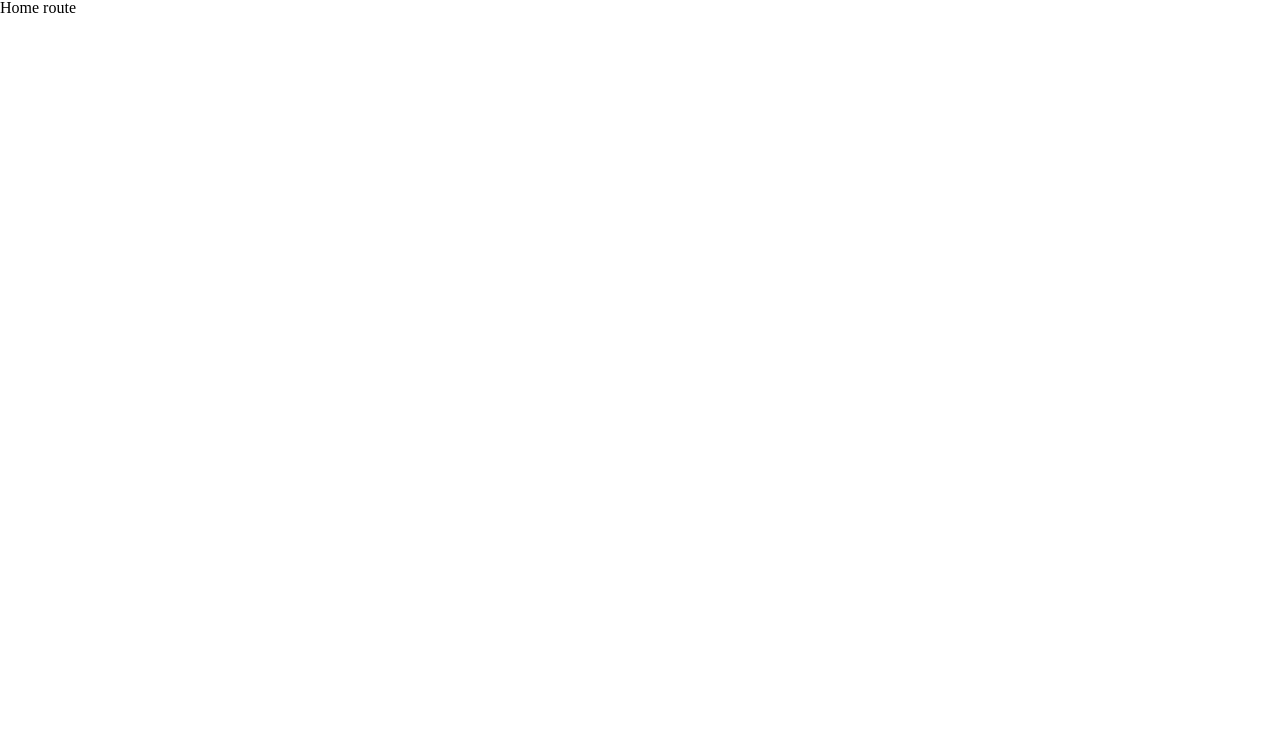
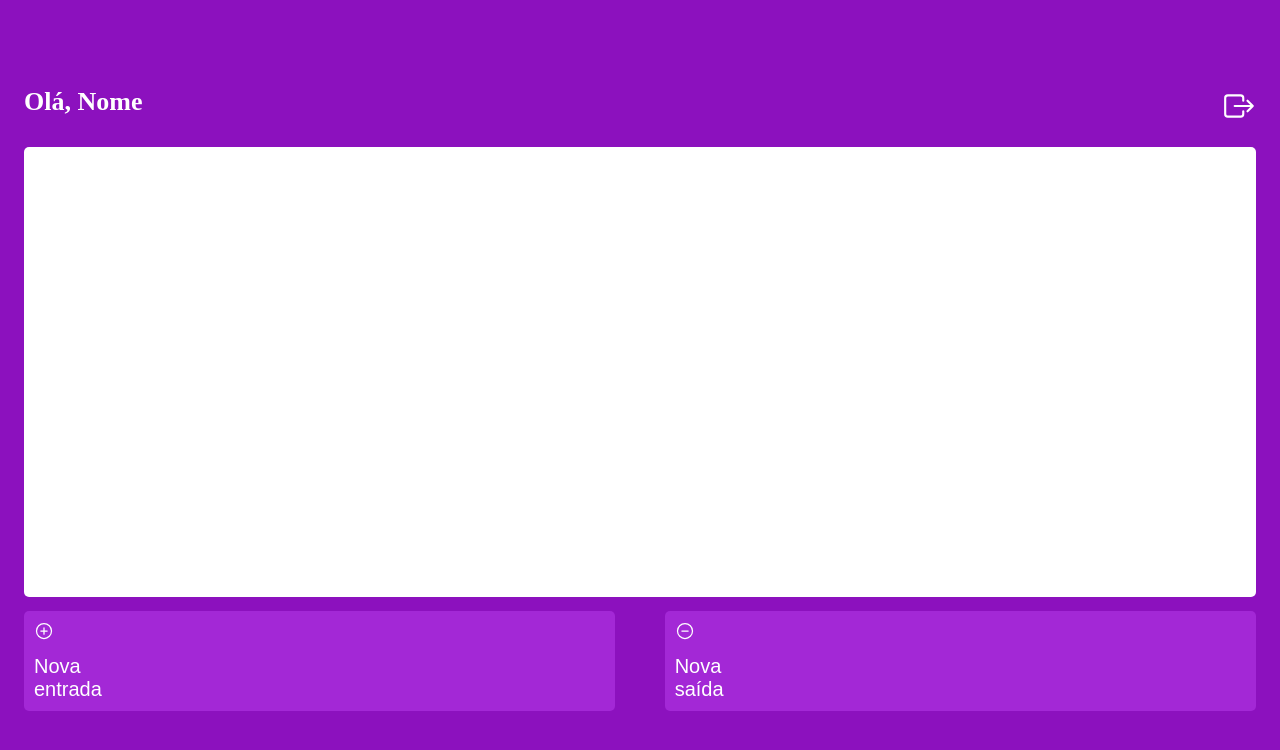
Before and after one commit to pgeovany/My-Wallet, a React (Create React App) app: page /home in a window 1280 px wide. Shown: the top 750 px of the page. Built offline with nearby package versions, Linux system fonts and the light colour scheme.

Commit message:
feat: implement basic layout for home screen

```diff
--- a/public/index.html
+++ b/public/index.html
@@ -3,6 +3,14 @@
   <head>
     <meta charset="utf-8" />
     <meta name="viewport" content="width=device-width, initial-scale=1" />
+    <script
+      type="module"
+      src="https://unpkg.com/ionicons@5.4.0/dist/ionicons/ionicons.esm.js"
+    ></script>
+    <script
+      nomodule=""
+      src="https://unpkg.com/ionicons@5.4.0/dist/ionicons/ionicons.js"
+    ></script>
     <title>MyWallet</title>
   </head>
   <body>
--- a/src/Components/Home/Home.js
+++ b/src/Components/Home/Home.js
@@ -1,3 +1,91 @@
+import { Link, useNavigate } from "react-router-dom";
+import { useState, useContext } from "react";
+import axios from "axios";
+import styled from "styled-components";
+import UserContext from "../contexts/UserContext";
+
 export default function Home() {
-  return <>Home route</>;
+  return (
+    <Container>
+      <Header>
+        <h1>Olá, Nome</h1>
+        <ion-icon name="exit-outline"></ion-icon>
+      </Header>
+      <TransactionsContainer></TransactionsContainer>
+      <ButtonsContainer>
+        <Button>
+          <ion-icon name="add-circle-outline"></ion-icon>
+          <div>
+            <p>Nova</p>
+            <p>entrada</p>
+          </div>
+        </Button>
+        <Button>
+          <ion-icon name="remove-circle-outline"></ion-icon>
+          <div>
+            <p>Nova</p>
+            <p>saída</p>
+          </div>
+        </Button>
+      </ButtonsContainer>
+    </Container>
+  );
 }
+
+const Container = styled.div`
+  justify-content: center;
+  background-color: #8c11be;
+  display: flex;
+  flex-direction: column;
+  width: 100%;
+  min-height: 100vh;
+  padding: 24px;
+`;
+
+const Header = styled.div`
+  height: auto;
+  display: flex;
+  justify-content: space-between;
+  font-size: 26px;
+  color: white;
+  font-weight: bold;
+
+  ion-icon {
+    font-size: 34px;
+  }
+`;
+
+const TransactionsContainer = styled.div`
+  width: 100%;
+  height: 450px;
+  margin-top: 24px;
+  padding: 10px;
+  background-color: white;
+  border-radius: 5px;
+`;
+
+const ButtonsContainer = styled.div`
+  display: flex;
+  width: 100%;
+  margin-top: 14px;
+  justify-content: space-between;
+`;
+
+const Button = styled.button`
+  height: 100px;
+  width: 48%;
+  border: none;
+  color: white;
+  background-color: #a328d6;
+  font-size: 20px;
+  border-radius: 5px;
+  padding: 10px;
+  display: flex;
+  flex-direction: column;
+  justify-content: space-between;
+  text-align: left;
+
+  &&:hover {
+    cursor: pointer;
+  }
+`;
--- a/src/globalStyles.js
+++ b/src/globalStyles.js
@@ -54,4 +54,9 @@ export default createGlobalStyle`
     * {
         box-sizing: border-box;
     }
+
+    .root {
+        min-height: 100vh;
+        background-color: #a328d6;
+    }
 `;
```
